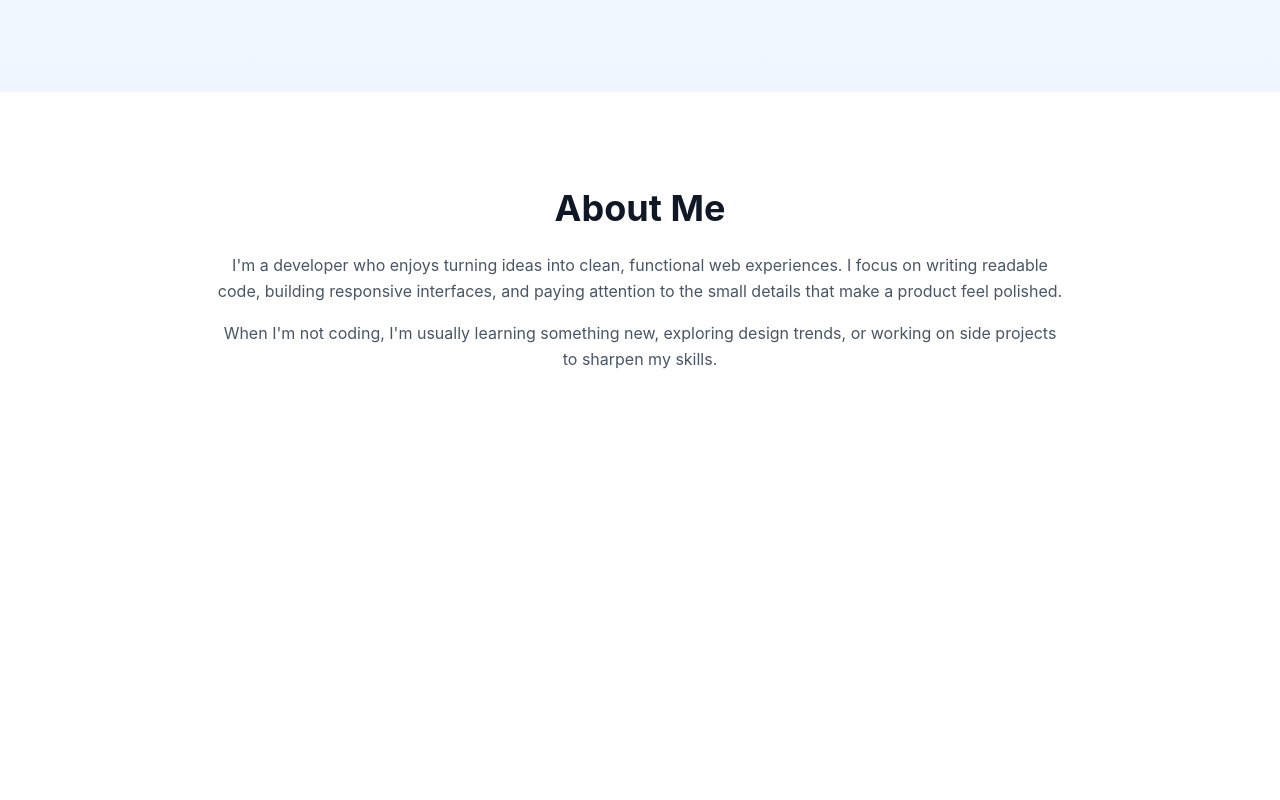
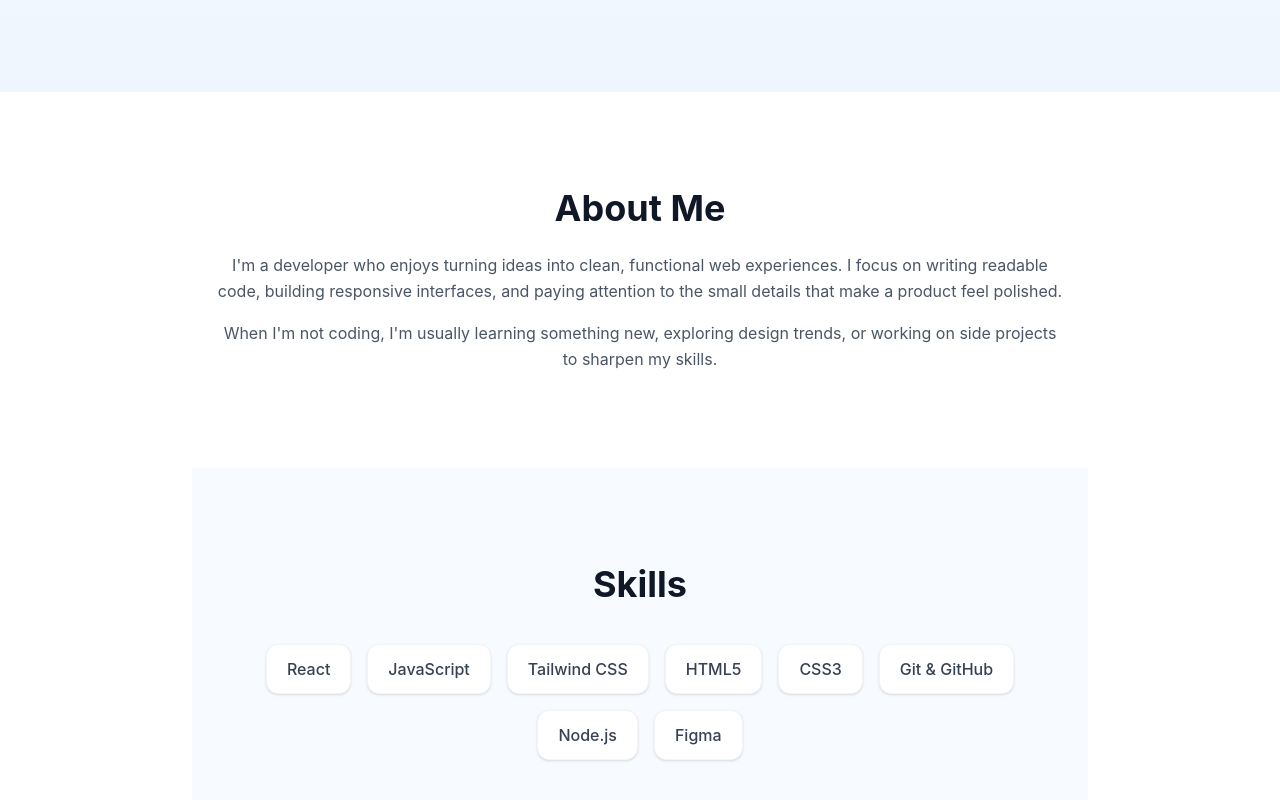
Before and after one commit to biniambeza/my-latest-portfolio, a React (Vite) app: page / in a window 1280 px wide. Shown: the part 708-1508 px from the top of the page. Before the commit the page ends 1176 px from the top, so only its background shows below. Built offline with nearby package versions, Linux system fonts and the light colour scheme.

Commit message:
skills page added

```diff
--- a/src/App.jsx
+++ b/src/App.jsx
@@ -1,7 +1,7 @@
 import Navbar from "./components/Navbar";
 import Hero from "./sections/Hero";
 import About from "./sections/About";
-
+import Skills from "./sections/Skills";
 
 function App() {
   return (
@@ -9,6 +9,7 @@ function App() {
       <Navbar />
       <Hero />
       <About />
+      <Skills />
     </div>
   );
 }
--- /dev/null
+++ b/src/sections/Skills.jsx
@@ -0,0 +1,16 @@
+const skills = ["React", "JavaScript", "Tailwind CSS", "HTML5", "CSS3", "Git & GitHub", "Node.js", "Figma"];
+
+export default function Skills() {
+  return (
+    <section id="skills" className="py-24 px-6 max-w-4xl mx-auto text-center bg-blue-50/50">
+      <h2 className="text-3xl md:text-4xl font-bold text-gray-900 mb-10">Skills</h2>
+      <div className="flex flex-wrap justify-center gap-4">
+        {skills.map((skill) => (
+          <span key={skill} className="bg-white shadow-sm border border-gray-100 text-gray-700 font-medium px-5 py-3 rounded-xl">
+            {skill}
+          </span>
+        ))}
+      </div>
+    </section>
+  );
+}
```
